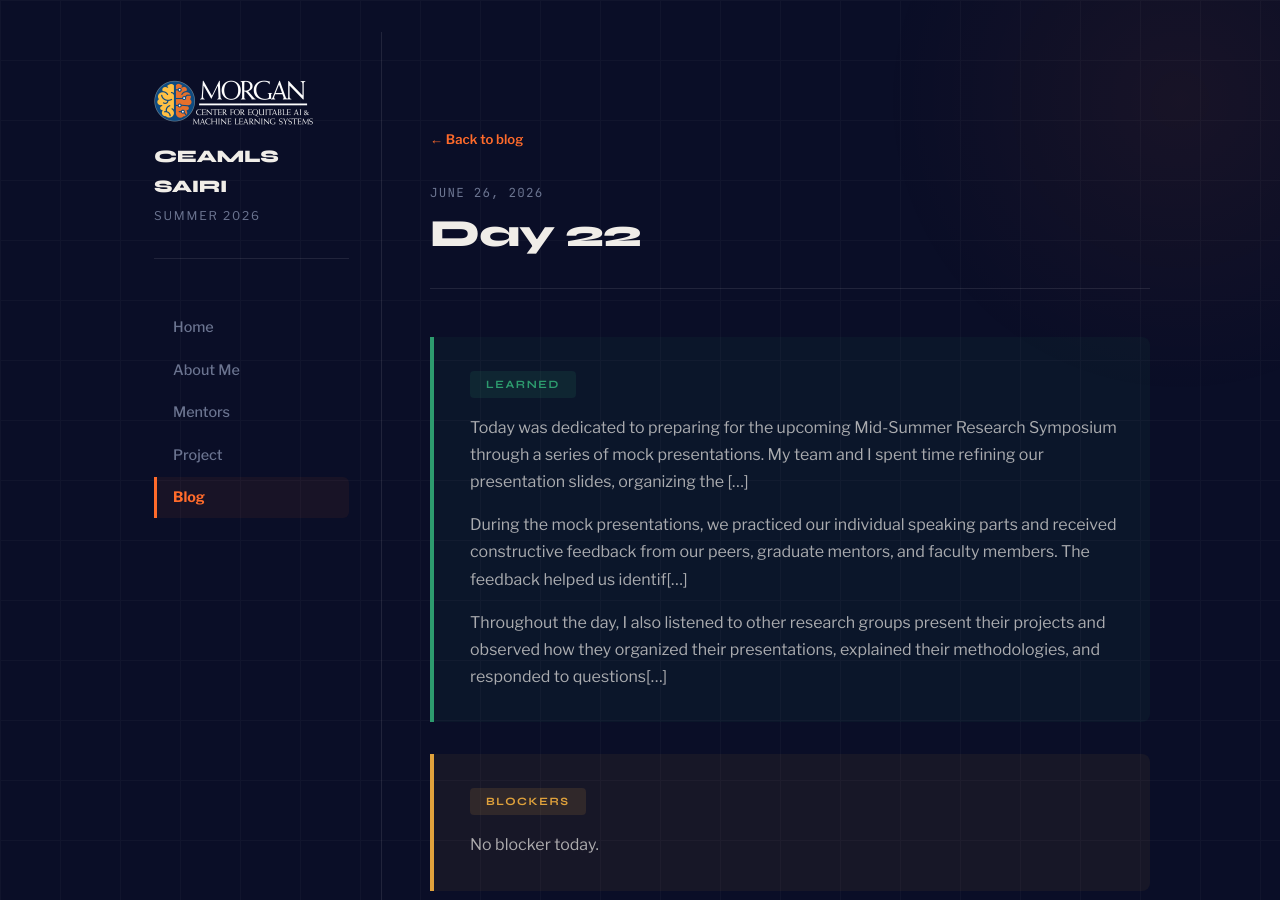
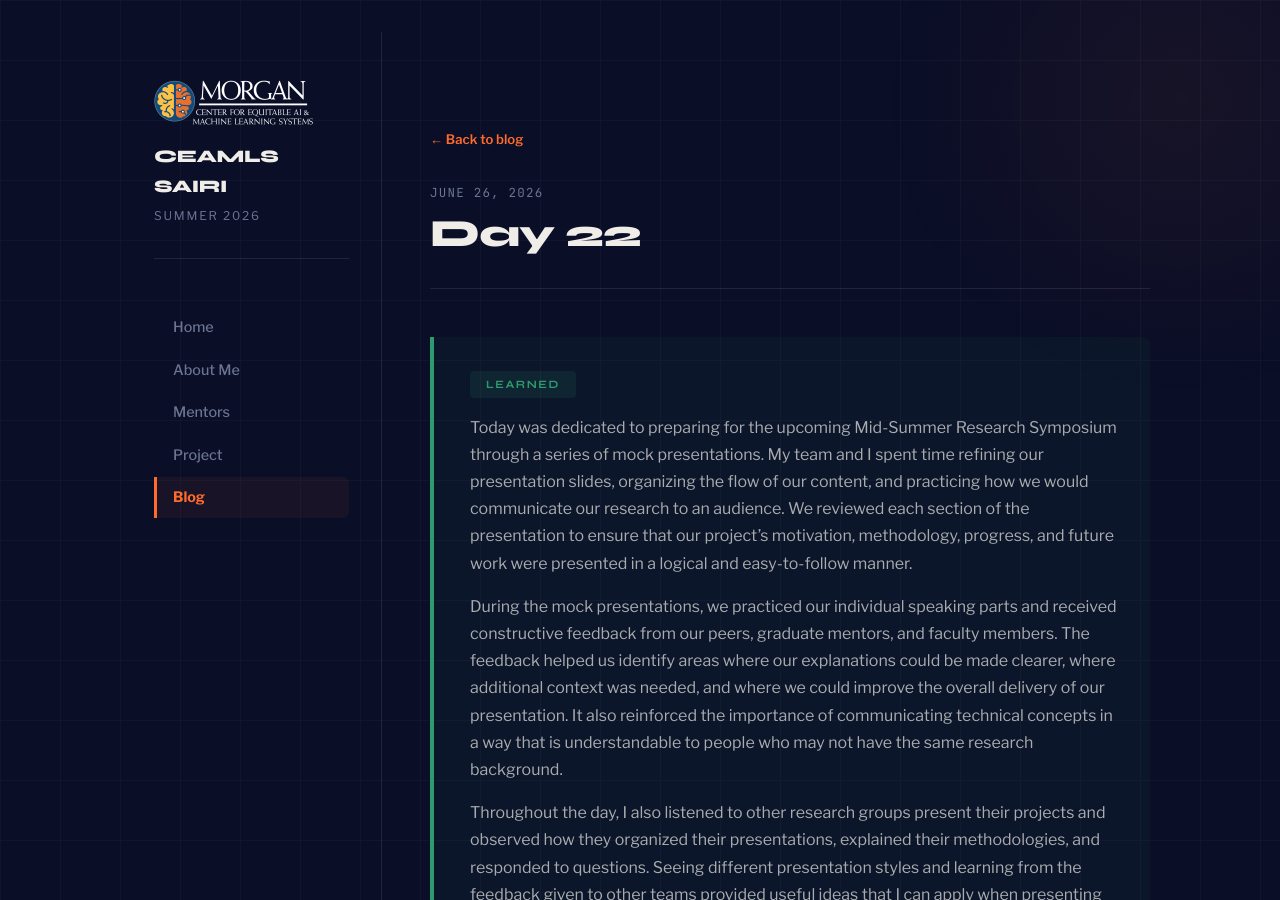
Before and after one commit to Oluwasegun-rm/oluwasegun-rmceamls26.github.io, a Jekyll site: the page built from _posts/2026-06-26-day-22.md, in a window 1280 px wide and 900 px high. Built offline with Jekyll 4.4.1, drawn with Linux system fonts in a browser that asks for light colours; some of the changed text lies outside the part shown.

Commit message:
Enhance reflections and details on presentation preparation
Expanded on the details of mock presentations and feedback received, emphasizing the importance of clear communication and preparation for the upcoming symposium.

```diff
--- a/_posts/2026-06-26-day-22.md
+++ b/_posts/2026-06-26-day-22.md
@@ -5,17 +5,17 @@ date: 2026-06-26
 permalink: /day22.html
 tags: ["Presentations"]
 what_i_learned: |
-  Today was dedicated to preparing for the upcoming Mid-Summer Research Symposium through a series of mock presentations. My team and I spent time refining our presentation slides, organizing the [...]
+  Today was dedicated to preparing for the upcoming Mid-Summer Research Symposium through a series of mock presentations. My team and I spent time refining our presentation slides, organizing the flow of our content, and practicing how we would communicate our research to an audience. We reviewed each section of the presentation to ensure that our project's motivation, methodology, progress, and future work were presented in a logical and easy-to-follow manner.
 
-  During the mock presentations, we practiced our individual speaking parts and received constructive feedback from our peers, graduate mentors, and faculty members. The feedback helped us identif[...]
+  During the mock presentations, we practiced our individual speaking parts and received constructive feedback from our peers, graduate mentors, and faculty members. The feedback helped us identify areas where our explanations could be made clearer, where additional context was needed, and where we could improve the overall delivery of our presentation. It also reinforced the importance of communicating technical concepts in a way that is understandable to people who may not have the same research background.
 
-  Throughout the day, I also listened to other research groups present their projects and observed how they organized their presentations, explained their methodologies, and responded to questions[...]
+  Throughout the day, I also listened to other research groups present their projects and observed how they organized their presentations, explained their methodologies, and responded to questions. Seeing different presentation styles and learning from the feedback given to other teams provided useful ideas that I can apply when presenting my own work. Overall, today's activities helped me improve both my presentation skills and my confidence in communicating our research effectively.
 
 blockers: |
   No blocker today.
 
 reflection: |
-  Today's mock presentations reminded me that conducting good research is only part of the process—being able to communicate that research effectively is just as important. Preparing and practic[...]
+ Today's mock presentations reminded me that conducting good research is only part of the process—being able to communicate that research effectively is just as important. Preparing and practicing our presentation helped me identify areas where I needed a stronger understanding of our project so that I could explain it more confidently and naturally.
 
-  I also benefited from watching other teams present and listening to the feedback they received. It gave me new ideas for improving our own presentation and reinforced the importance of clear com[...]
+  I also benefited from watching other teams present and listening to the feedback they received. It gave me new ideas for improving our own presentation and reinforced the importance of clear communication, confidence, and preparation. Overall, I feel more prepared for the Mid-Summer Research Symposium and look forward to presenting the progress our team has made.
 ---
```
